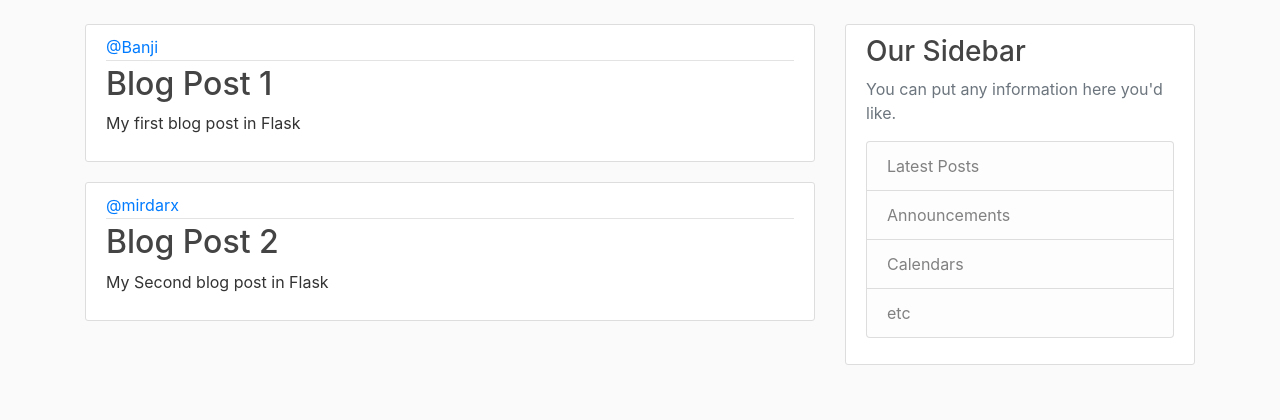
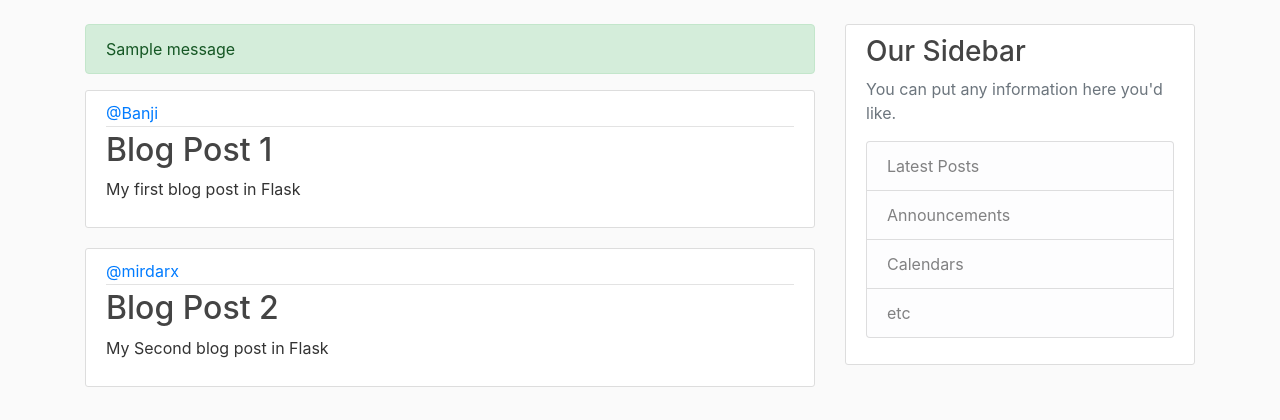
Before and after one commit to banji220/flaskblog, a Flask app: page / in a window 1280 px wide. Shown: the part 56-476 px from the top of the page. Run offline with Flask 2, Linux system fonts and the light colour scheme; one stand-in notice (Sample message) is shown; some libraries are stand-ins or nearby versions.

Commit message:
Added with and if and for  for success alert messages between line 44 and 52

```diff
--- a/templates/layout.html
+++ b/templates/layout.html
@@ -42,6 +42,13 @@
         <div class="row">
           <div class="col-md-8">
             {% with messages = get_flashed_messages(with_categories=true) %}
+              {% if messages %}
+                {% for category, message in messages %}
+                  <div class = "alert alert-{{ category }}">
+                    {{ message }}
+                  </div>
+                {% endfor %}
+              {% endif%}
             {% endwith %}
             {% block content %}{% endblock %}
           </div>
```
